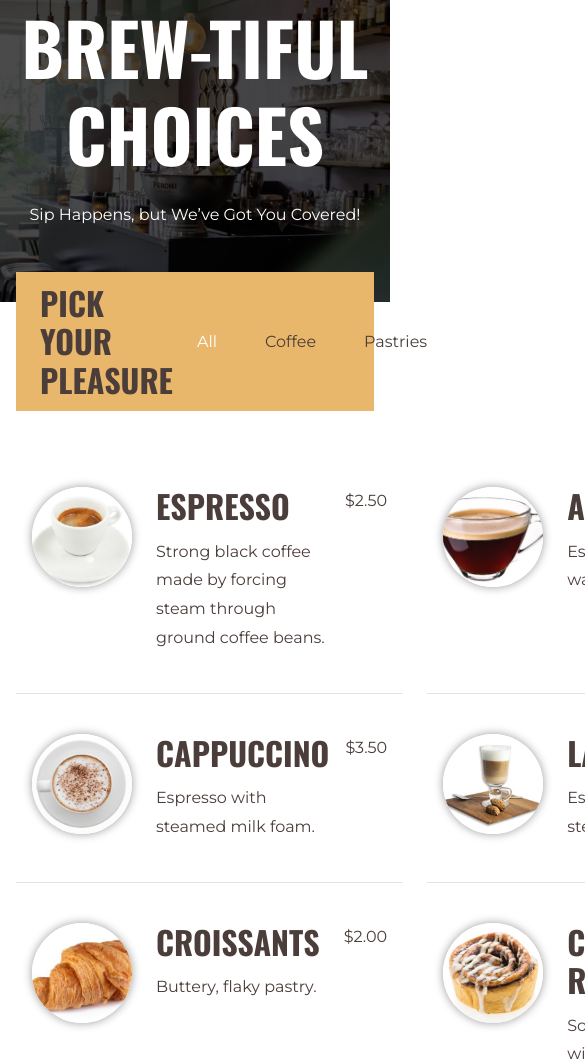
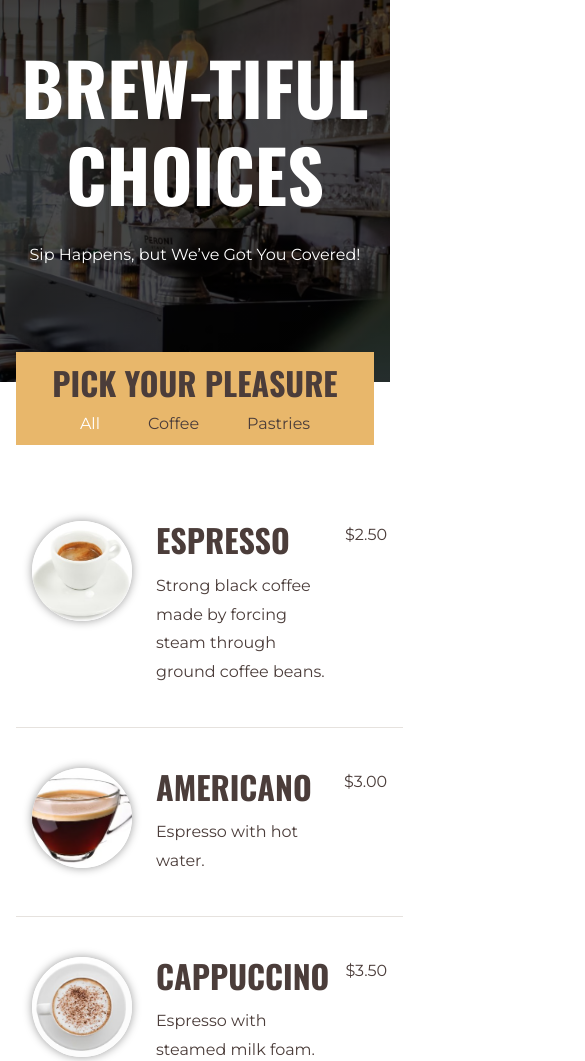
Before and after one commit to davesheffer/cloud-cafe, a plain HTML site: page menu.html in a window 390 px wide. Shown: the part 68-1129 px from the top of the page, 585 px wide, since content can reach past the window. Drawn offline with nearby package versions, Linux system fonts and the light colour scheme.

Commit message:
done menu and some responsive stuff

```diff
--- a/css/style.css
+++ b/css/style.css
@@ -163,7 +163,7 @@ header.scrolled {
 
 #best-brand {
   padding-top: 30px;
-  width: 200px;
+  width: 144px;
   height: auto;
 }
 
@@ -860,7 +860,17 @@ footer p {
   .content {
     padding: 0 1rem;
   }
+  .inner-banner {
+    height: 450px;
+  }
 
+  #menu-filter {
+    flex-direction: column;
+    gap: 12px;
+  }
+  .menu-container {
+    grid-template-columns: 1fr;
+  }
   .blog-content {
     grid-template-columns: 1fr;
   }
```
Also changed, not shown: blog.html (+2 -2 lines).
